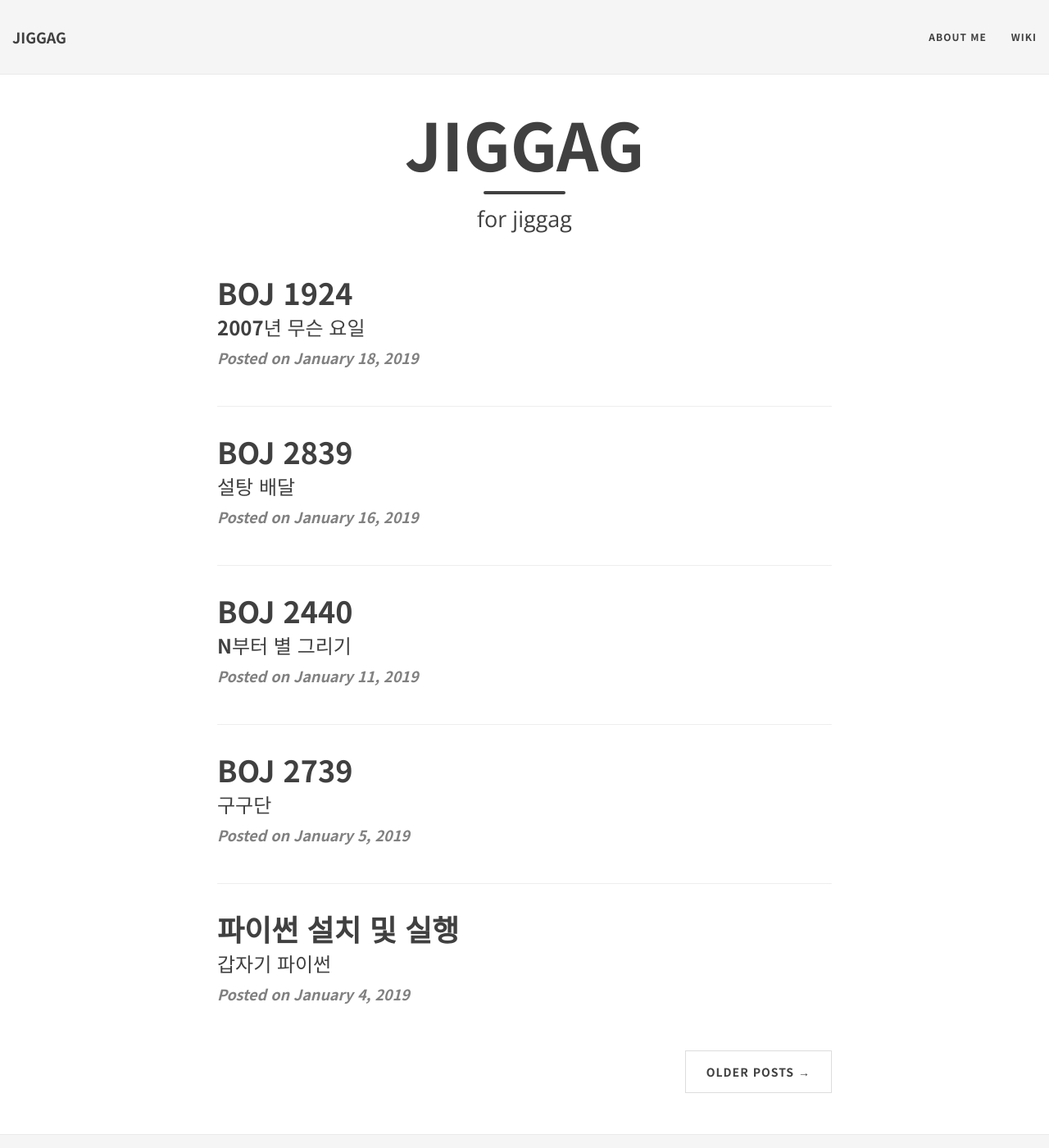
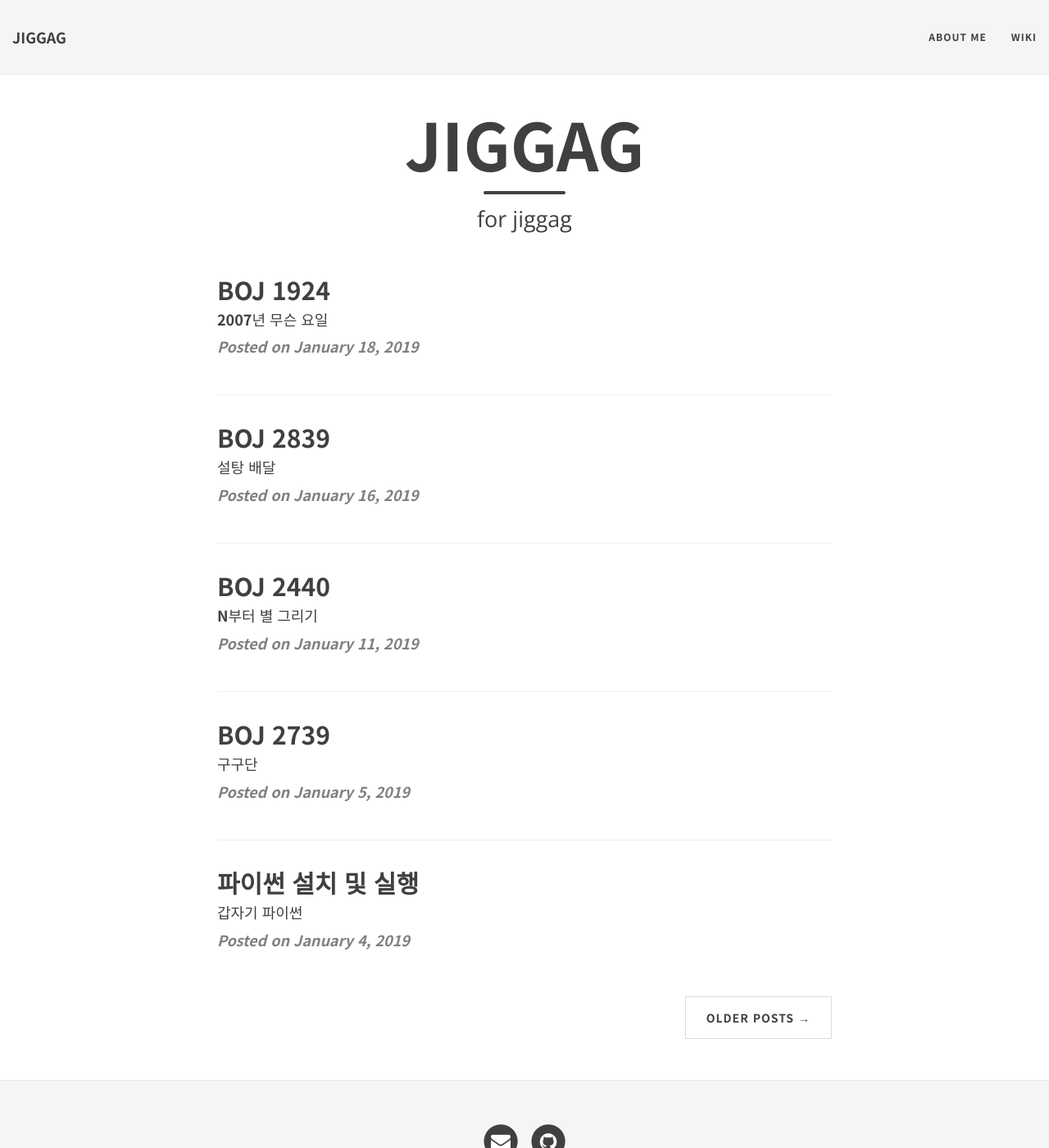
Before and after one commit to jiggag/jiggag.github.io, a Jekyll site: the page built from index.html, in a window 1280 px wide and 1400 px high. Shown: the whole window at 82% size. Built offline with Jekyll 4.4.1, drawn with Linux system fonts in a browser that asks for light colours; nearby versions of some CDN libraries; the list of posts is cut into pages by our own code.

Commit message:
Update main.css

```diff
--- a/css/main.css
+++ b/css/main.css
@@ -343,13 +343,14 @@ footer .theme-by {
 }
 
 .post-preview .post-title {
-  font-size: 30px;
+  font-size: 24px;
   margin-top: 0;
 }
 .post-preview .post-subtitle {
   margin: 0;
   font-weight: 300;
   margin-bottom: 10px;
+  font-size: 18px;
 }
 .post-preview .post-meta,
 .post-heading .post-meta {
@@ -390,7 +391,7 @@ footer .theme-by {
 
 @media only screen and (min-width: 768px) {
   .post-preview .post-title {
-    font-size: 36px;
+    font-size: 30px;
   }
 }
 
```
